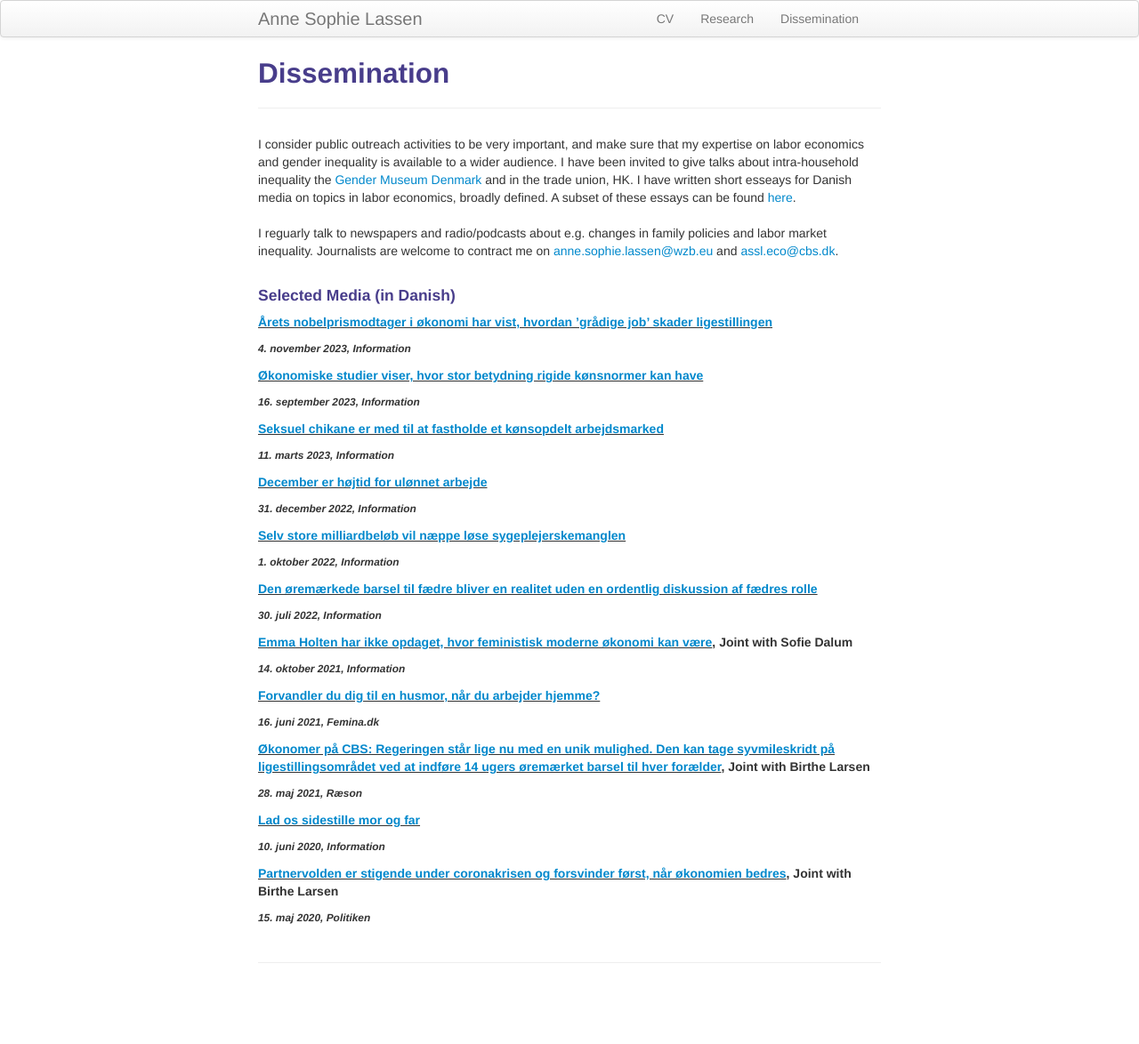
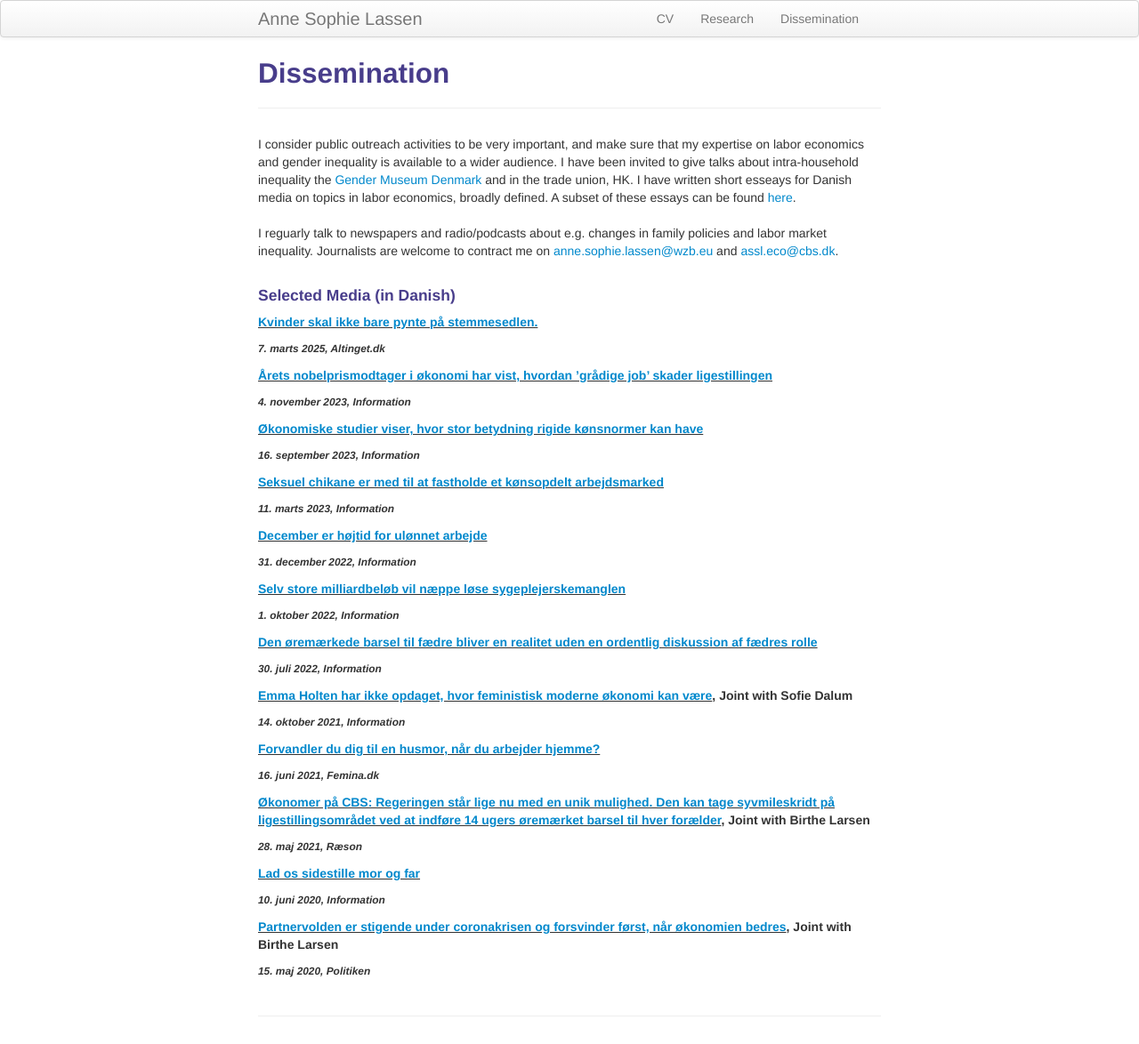
Before and after one commit to annesophielassen/annesophielassen.github.io, a Jekyll site: the page built from pages/dissemination.md, in a window 1280 px wide. Shown: the whole page at 89% size. Built offline with Jekyll 4.4.1, drawn with Linux system fonts in a browser that asks for light colours; before the commit the page ends 1114 px from its top, so only the background shows below that.

Commit message:
Update dissemination.md

```diff
--- a/pages/dissemination.md
+++ b/pages/dissemination.md
@@ -22,6 +22,9 @@ Examples of topics include economic aid during the Covid-19 pandemic, the impact
 -->
 
 #### Selected Media (in Danish)
+##### <u> <a href="https://www.altinget.dk/artikel/kvinder-skal-ikke-bare-paa-stemmesedlen-de-skal-i-toppen-af-den">Kvinder skal ikke bare pynte på stemmesedlen.</a></u>
+###### *7. marts 2025, Altinget.dk*
+
 ##### <u> <a href="https://www.information.dk/moti/2023/11/aarets-nobelprismodtager-oekonomi-vist-hvordan-graadige-job-skader-ligestillingen">Årets nobelprismodtager i økonomi har vist, hvordan ’grådige job’ skader ligestillingen</a></u>
 ###### *4. november 2023, Information*
 
```
